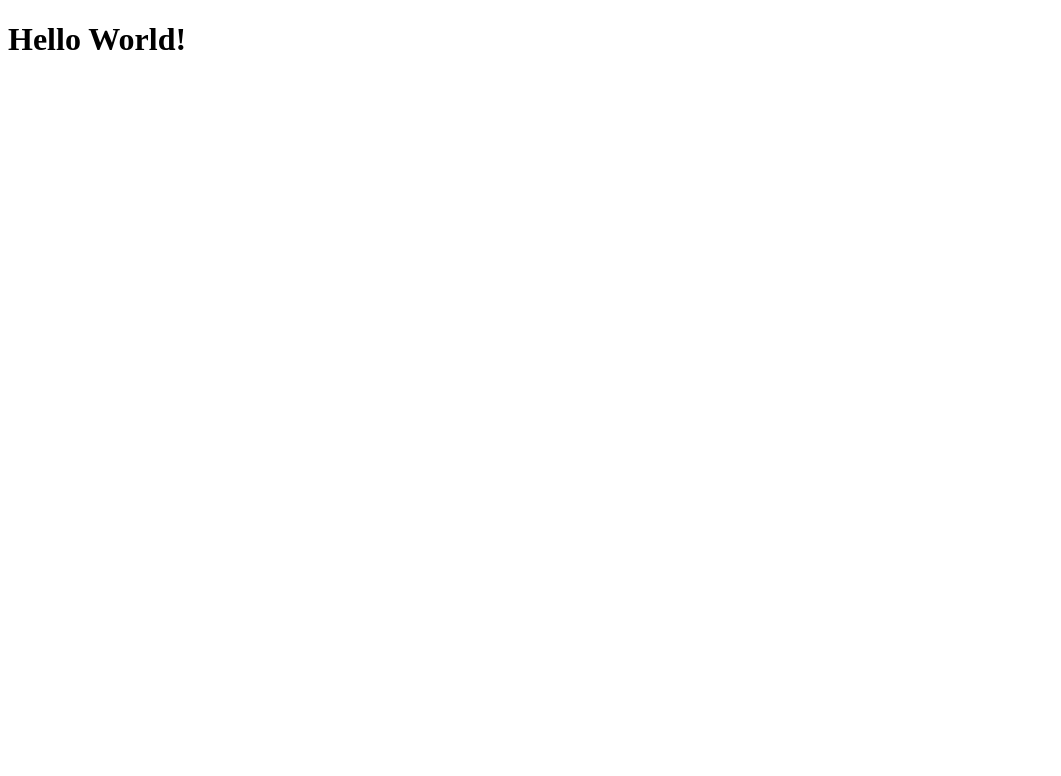
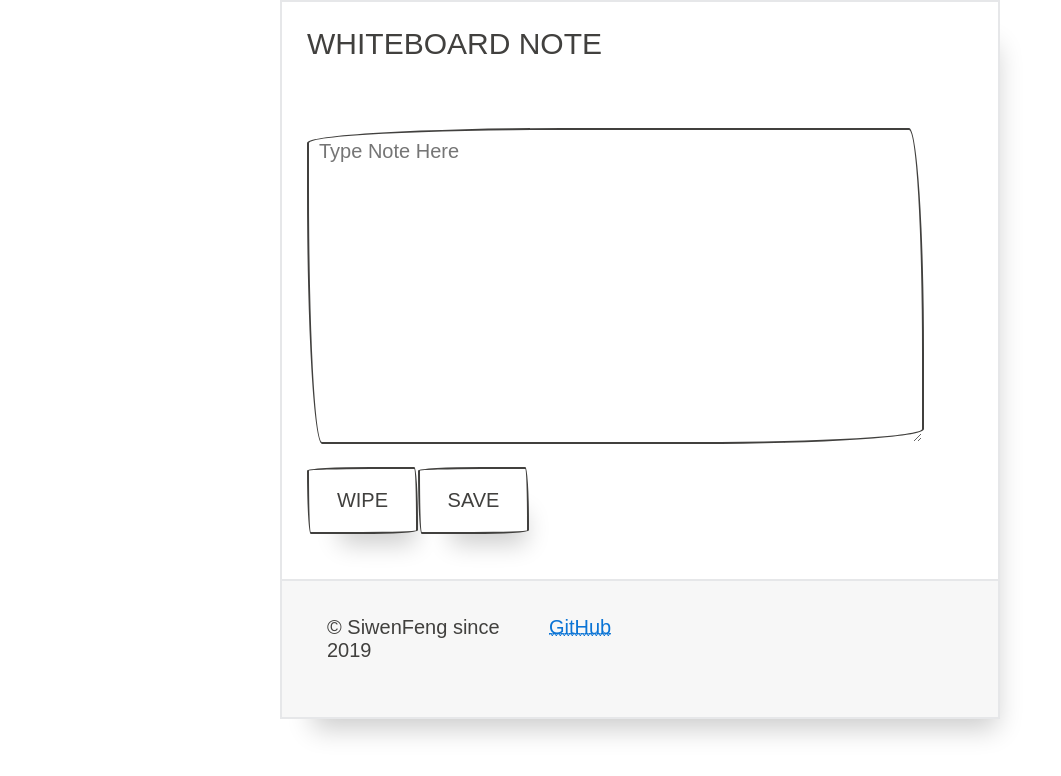
Before and after one commit to SiwenFeng/whiteboard, a plain HTML site: page index.html in a window 1280 px wide. Shown: the whole page, without its empty margins (0-1061 px from the left). Drawn offline with nearby package versions, Linux system fonts and the light colour scheme; a web font is replaced by a local one.

Commit message:
Adding some functions

```diff
--- a/index.html
+++ b/index.html
@@ -1,12 +1,45 @@
 <!doctype html>
 <html>
+
 <head>
     <meta charset="utf-8">
+    <meta name="viewport" content="width=device-width, initial-scale=1.0">
+    <meta http-equiv="X-UA-Compatible" content="ie=edge">
+    <link rel="stylesheet" href="https://unpkg.com/papercss@1.6.1/dist/paper.min.css">
+    <link href="https://fonts.googleapis.com/css?family=Gochi+Hand&display=swap" rel="stylesheet">
+    <link rel="stylesheet" href="index.css">
     <title>My OSD600 LAB2</title>
 </head>
 
 <body>
-        <!-- This is a comment -->
-        <h1>Hello World!</h1>
+    <div class="row flex-center">
+        <div class="card" style="width: 36rem;">
+            <div class="card-body">
+                <h4 class="card-title">WHITEBOARD NOTE</h4>
+                <div id="note" contenteditable></div>
+                <br>
+                <textarea id="nwrite" placeholder="Type Note Here" style="width:617px;height:316px;"
+                    oninput="showNote()"></textarea>
+                <br>
+                <div class="row flex-left">
+                    <button class="sm-2 col" onclick="wipeNote()">WIPE</button>
+                    <button class="sm-2 col" onclick="saveNote()">SAVE</button>
+                    <!-- <button class="sm-2 col" onclick="printNote()">PRINT</button> -->
+                    <div id="wcount" class="row flex-right"></div>
+                </div>
+            </div>
+
+            <div class="card-footer">
+                <div class="row">
+                    <div class="sm-4 col">&copy; SiwenFeng since 2019</div>
+                    <div class="sm-4 col"><a href="https://github.com/SiwenFeng/whiteboard">GitHub</a></div>
+                </div>
+            </div>
+        </div>
+    </div>
 </body>
+
+<script src="https://unpkg.com/filer/dist/filer.min.js"></script>
+<script src="index.js"></script>
+
 </html>
```
Lines whose indentation alone changed are shown as unchanged.
